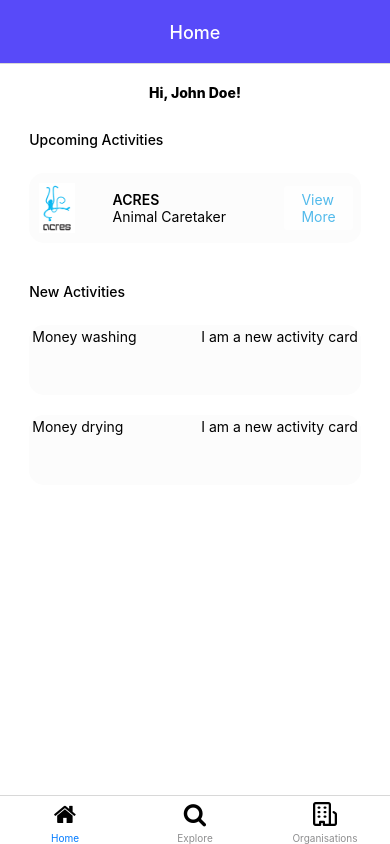
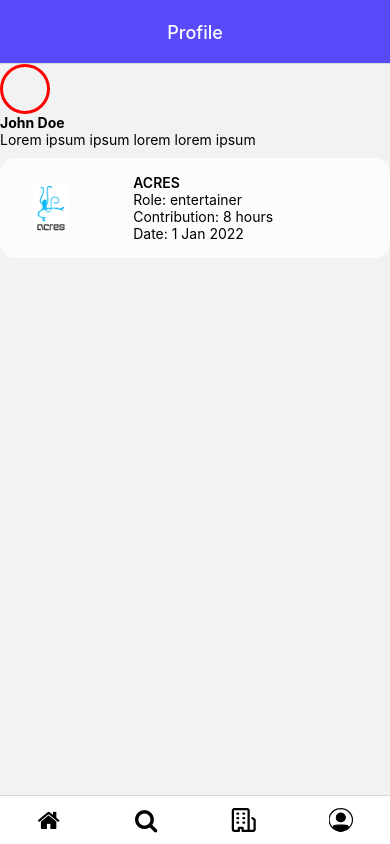
Before and after one commit to idunnowth/aVeryVeryLongNameWithSomeNumbersAtTheBack, a React Native app: screen /Profile in a window 390 px wide. Built offline with nearby package versions, Linux system fonts and the light colour scheme.

Commit message:
Creating profile page

```diff
--- a/App.js
+++ b/App.js
@@ -1,14 +1,15 @@
 import { StatusBar } from "expo-status-bar";
-import { StyleSheet, Text, View } from "react-native";
+import { StyleSheet, Text, View, Image, tabBarIcon } from "react-native";
 import { createBottomTabNavigator } from "@react-navigation/bottom-tabs";
 import HomeNavigator from "./Components/Home/Homescreen";
 import FriendsNavigator from "./Components/Friends/Mainfriends";
 import SearchNavigator from "./Components/Search/MainSearch";
 import RecordsNavigator from "./Components/Records/MainRecords";
+import ProfileNavigator from "./Components/Profile/MainProfile";
 import { NavigationContainer } from "@react-navigation/native";
 import { FontAwesome } from "@expo/vector-icons";
-import { FontAwesome5 } from '@expo/vector-icons';
-import { Octicons } from '@expo/vector-icons';
+import { FontAwesome5 } from "@expo/vector-icons";
+import { Octicons } from "@expo/vector-icons";
 
 const Tab = createBottomTabNavigator();
 
@@ -16,17 +17,19 @@ export default function App() {
   return (
     <NavigationContainer>
       <Tab.Navigator>
-
-        <Tab.Screen name="Home" component={HomeNavigator}
+        <Tab.Screen
+          name="Home"
+          component={HomeNavigator}
           options={{
             headerTitleAlign: "center",
-          headerTintColor: 'royalblue',
+            headerTintColor: "royalblue",
             headerTitleStyle: {
-            color: "#fff"
+              color: "#fff",
             },
-          headerStyle:{
+            headerStyle: {
               backgroundColor: "#584AF9",
             },
+            tabBarLabel:() => {return null},
             tabBarIcon: ({ focused }) => (
               <View>
                 <FontAwesome name="home" size={24} color="black" />
@@ -34,10 +37,8 @@ export default function App() {
             ),
 
             // tabBarStyle: { backgroundColor: '#009999' },
-        }}/>
-
-
-
+          }}
+        />
 
         {/* <Tab.Screen name="Friends" component={FriendsNavigator}
         options={{
@@ -57,43 +58,74 @@ export default function App() {
           ),
         }}/> */}
 
-      <Tab.Screen name="Explore" component={SearchNavigator}
+        <Tab.Screen
+          name="Explore"
+          component={SearchNavigator}
           options={{
             headerTitleAlign: "center",
-          headerTintColor: 'royalblue',
+            headerTintColor: "royalblue",
             headerTitleStyle: {
-            color: "#fff"
+              color: "#fff",
             },
-          headerStyle:{
+            headerStyle: {
               backgroundColor: "#584AF9",
             },
+            tabBarLabel:() => {return null},
 
             tabBarIcon: ({ focused }) => (
               <View>
                 <FontAwesome name="search" size={24} color="black" />
               </View>
             ),
-        }}/>
+          }}
+        />
 
-
-<Tab.Screen name="Organisations" component={RecordsNavigator}
+        <Tab.Screen
+          name="Organisations"
+          component={RecordsNavigator}
           options={{
             headerTitleAlign: "center",
-          headerTintColor: 'royalblue',
+            headerTintColor: "royalblue",
             headerTitleStyle: {
-            color: "#fff"
+              color: "#fff",
             },
-          headerStyle:{
+            headerStyle: {
               backgroundColor: "#584AF9",
             },
+            tabBarLabel:() => {return null},
 
             tabBarIcon: ({ focused }) => (
               <View>
                 <Octicons name="organization" size={24} color="black" />
               </View>
             ),
-        }}/>
+          }}
+        />
 
+        <Tab.Screen
+          name="Profile"
+          component={ProfileNavigator}
+          options={{
+            headerTitleAlign: "center",
+            headerTintColor: "royalblue",
+            headerTitleStyle: {
+              color: "#fff",
+            },
+            headerStyle: {
+              backgroundColor: "#584AF9",
+            },
+            tabBarLabel:() => {return null},
+
+            tabBarIcon: ({ focused }) => (
+              <View>
+                <Image
+                  style={{ width: 24, height: 24 }}
+                  source={require("./assets/Group.svg")}
+                />
+              </View>
+            ),
+          }}
+        />
       </Tab.Navigator>
     </NavigationContainer>
   );
--- a/Components/Home/Homescreen.js
+++ b/Components/Home/Homescreen.js
@@ -119,7 +119,7 @@ function NewActivitiesCard(props) {
 const styles = StyleSheet.create({
   container: {
     flex: 1,
-    backgroundColor: "#fff",
+    //backgroundColor: "#fff",
     alignItems: "center",
     //justifyContent: 'center',
     //margin : "20 0 0 0",
@@ -147,7 +147,7 @@ const styles = StyleSheet.create({
   card: {
     flexDirection: "row",
     justifyContent: "space-between",
-    backgroundColor: "#fcfcfc",
+    //backgroundColor: "#fcfcfc",
     marginVertical: 10,
     borderRadius: 15,
     shadowColor: "#efefef",
--- a/Components/Profile/MainProfile.js
+++ b/Components/Profile/MainProfile.js
@@ -1,21 +1,163 @@
-import { StatusBar } from 'expo-status-bar';
-import { StyleSheet, Text, View } from 'react-native';
-import { createBottomTabNavigator } from '@react-navigation/bottom-tabs';
-import {useState} from 'react';
+import { StatusBar } from "expo-status-bar";
+import { StyleSheet, Text, View, Image, TouchableOpacity } from "react-native";
+import { createBottomTabNavigator } from "@react-navigation/bottom-tabs";
+import { useState } from "react";
 
-
-
-export default function ProfileNavigator(){
-    return(
-            <Mainfriends/>
-    );
+export default function ProfileNavigator() {
+  return <ProfileScreen />;
 }
 
-function ProfileScreen(){
-    return(
+function ProfileScreen() {
+  const name = "John Doe";
+  const tagline = "Lorem ipsum ipsum lorem lorem ipsum";
+  const record = {
+    org: "ACRES",
+    role: "entertainer",
+    contribution: "8 hours",
+    date: "1 Jan 2022",
+  };
+  const records = [record];
+  return (
+    <View>
+      <View>
         <View>
-            <Text>Profile</Text>
+          <Image
+            //source={props.picLink}
+            style={{
+              width: 50,
+              height: 50,
+              borderRadius: "50%",
+              overflow: "hidden",
+              borderWidth: 3,
+              borderColor: "red",
+              marginRight: 10,
+              marginVertical: "auto",
+              //alignContent: "flex-start",
+            }}
+          />
         </View>
+        <View>
+          <Text style={{fontWeight: 700}}>{name}</Text>
+          <Text>{tagline}</Text>
+        </View>
+        {/* up to you to insert a line */}
+        <View></View>
+        <View>
+          {records.length === 0 ? (
+            <Text>Volunteer at Events to get a record</Text>
+          ) : (
+            records.map((reconrd) => {
+              return (
+                <UpcomingActivitiesCard2
+                  org={record.org}
+                  contribution={record.contribution}
+                  date={record.date}
+                  role={record.role}
+                />
+              );
+            })
+          )}
+        </View>
+      </View>
+    </View>
+  );
+}
 
-    );
+function UpcomingActivitiesCard2(props) {
+  return (
+    <View>
+      <View style={styles.card}>
+        <Image
+          //source={props.picLink}
+          source={require("../../assets/acres_logo.png")}
+          style={{
+            width: 50,
+            height: 50,
+            //borderRadius: "50%",
+            //overflow: "hidden",
+            resizeMode: "contain",
+            //borderWidth: 3,
+            borderColor: "red",
+            marginRight: 10,
+            marginVertical: "auto",
+            //alignContent: "flex-start",
+          }}
+        />
+        <View style={styles.cardTextContainer}>
+          <Text style={{ fontWeight: 600 }}>{props.org}</Text>
+          <Text>Role: {props.role}</Text>
+          <Text>Contribution: {props.contribution}</Text>
+          <Text>Date: {props.date}</Text>
+        </View>
+        {/* <View style={styles.cardButtonContainer}></View> */}
+        {/* <Text>I am here!</Text> */}
+      </View>
+    </View>
+  );
 }
+
+const styles = StyleSheet.create({
+  container: {
+    flex: 1,
+    backgroundColor: "#fff",
+    alignItems: "center",
+    //justifyContent: 'center',
+    //margin : "20 0 0 0",
+    paddingTop: 20,
+    paddingbottom: 20,
+  },
+  secondaryContainer: {
+    width: "85%",
+    marginTop: 30,
+    //maringBottom: 10,
+    //padding: 5,
+  },
+  welcomeText: {
+    textAlign: "center",
+    fontWeight: "800",
+    font: 30,
+  },
+  titleText2: {
+    textAlign: "left",
+    fontWeight: "500",
+  },
+  cardContainer: {
+    marginTop: 15,
+  },
+  card: {
+    flexDirection: "row",
+    justifyContent: "space-around",
+    backgroundColor: "#fcfcfc",
+    marginVertical: 10,
+    borderRadius: 15,
+    shadowColor: "#efefef",
+    shadowOffset: 2,
+    shadowOpacity: 0.7,
+    padding: 3,
+    paddingHorizontal: "auto",
+    height: 100,
+    borderColor: "blue",
+    //alignContent: "center",
+  },
+  cardTextContainer: {
+    width: "60%",
+    marginVertical: "auto",
+  },
+  cardButtonContainer: {
+    flexDirection: "column",
+    alignItems: "center",
+    width: "25%",
+    marginVertical: "auto",
+    marginHorizontal: 5,
+    //backgroundColor: "#498feb",
+    backgroundColor: "#fefefe",
+    paddingHorizontal: "auto",
+    borderRadius: 3,
+    fontWeight: 900,
+    paddingVertical: 5,
+  },
+  cardButtonText: {
+    color: "#52BAEB",
+    fontsize: 14,
+  },
+});
--- a/Components/Records/MainRecords.js
+++ b/Components/Records/MainRecords.js
@@ -97,7 +97,7 @@ function UpcomingActivitiesCard2(props) {
 const styles = StyleSheet.create({
   container: {
     flex: 1,
-    backgroundColor: "#fff",
+    //backgroundColor: "#fff",
     alignItems: "center",
     //justifyContent: 'center',
     //margin : "20 0 0 0",
--- a/Components/Search/MainSearch.js
+++ b/Components/Search/MainSearch.js
@@ -96,7 +96,7 @@ function UpcomingActivitiesCard2(props) {
 const styles = StyleSheet.create({
   container: {
     flex: 1,
-    backgroundColor: "#fff",
+    //backgroundColor: "#fff",
     alignItems: "center",
     //justifyContent: 'center',
     //margin : "20 0 0 0",
```
Also changed, not shown: assets/Group.svg (added). Lines whose indentation alone changed are shown as unchanged.
